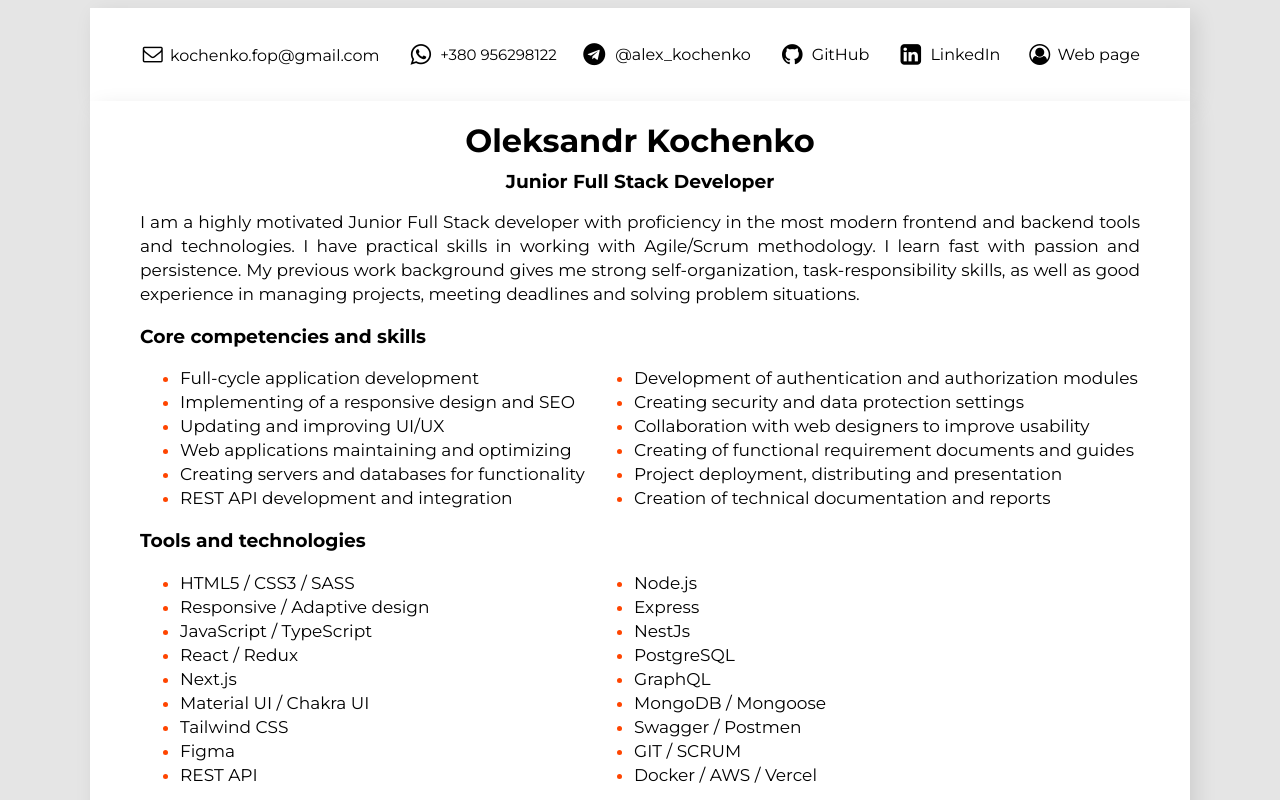
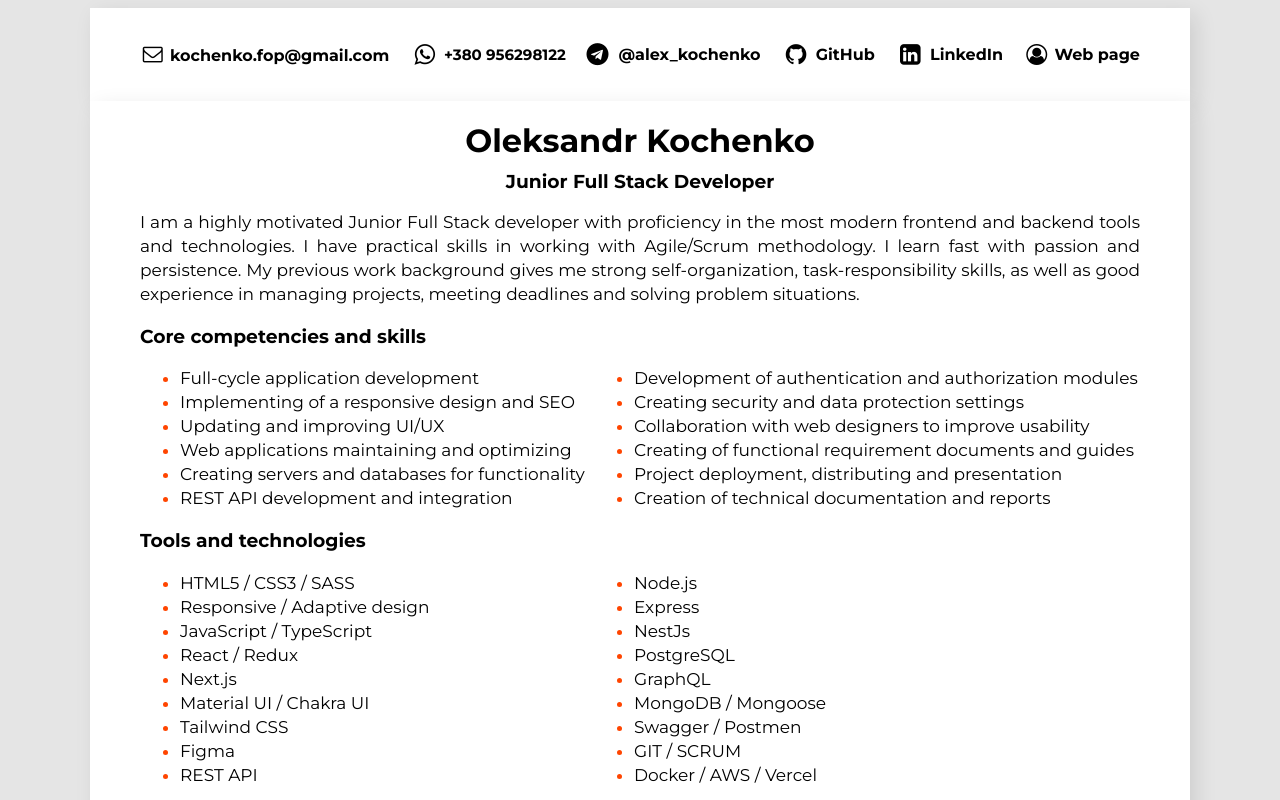
Before and after one commit to OleksandrKochenko/CV-Kochenko, a plain HTML site: page CV.html in a window 1280 px wide. Shown: the top 800 px of the page. Drawn offline with Linux system fonts and the light colour scheme; some packages are replaced by stand-ins of ours; a script that the page names is missing.

Commit message:
Update styles.new.css

```diff
--- a/styles/styles.new.css
+++ b/styles/styles.new.css
@@ -60,9 +60,11 @@ a {
 .phone_contact {
   font-size: 15px;
 }
+.contacts_details {
+  font-weight: 600;
+}
 .contacts_details:hover {
   color: orangered;
-  font-weight: 600;
 }
 .list_wraper,
 .soft_skills {
```
